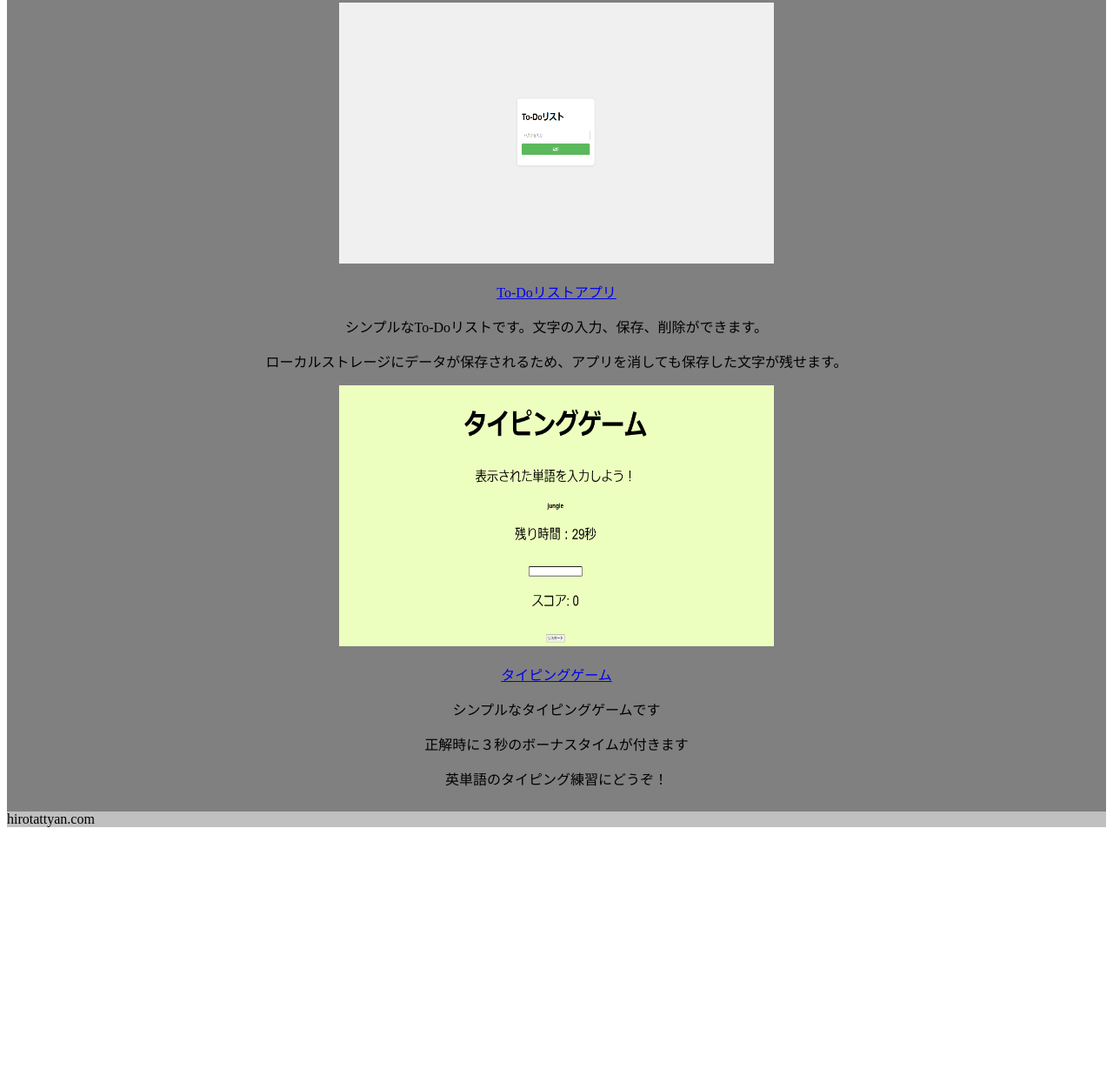
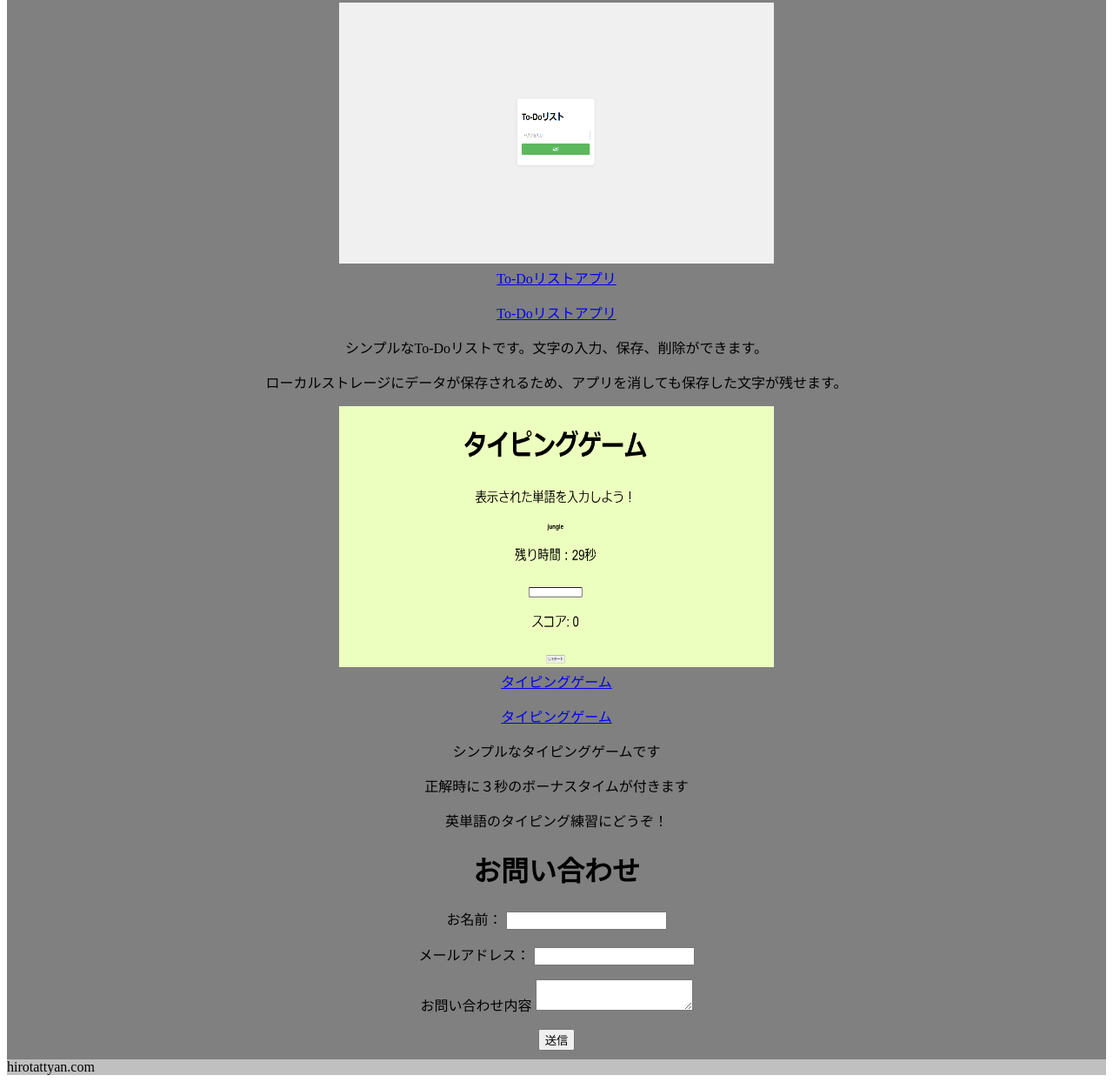
Before and after one commit to hirotattyan/github.io, a plain HTML site: page index.html in a window 1280 px wide. Shown: the part 519-1763 px from the top of the page at 87% size. Before the commit the page ends 1478 px from the top, so only its background shows below. Drawn offline with Linux system fonts and the light colour scheme.

Commit message:
Update index.html

```diff
--- a/index.html
+++ b/index.html
@@ -7,32 +7,38 @@
     </head>
   <body>
         <header>
-            <img src="ひろたっちゃんアイコン(ひろ).jpg" art="ひろたっちゃんのひろのほうのアイコン">
+            <img src="ひろたっちゃんアイコン(ひろ).jpg" alt="ひろたっちゃんのひろのほうのアイコン">
             <h1>ひろたっちゃん</h1>
             <p>新米プログラマーです</p>
             <p>Progateにて、HTML、CSS、JavaScriptを勉強しました</p>
             <p>連絡先はこちら</p>
-            <h2>mail-address:hirotattiyan@ymail.ne.jp TEL:090-8390-2060</h2>
+            <h2>mail-address:hirotatupapa@hotmail.com TEL:090-8390-2060</h2>
         </header>
         <main>
             <h2>☆MY Portfolio☆</h2>
-            <div class="contents">
-                <div class="to-do">
-                    <a href="To-Doリストアプリ.html">
-                     <img src="To-Doリスト.png" art="To-Doリストアプリの写真">
+
+                <div class="contents fade-in">
+                    <a href="To-Doリストアプリ/To-Doリストアプリ.html">
+                     <img src="To-Doリスト.png" alt="To-Doリストアプリの写真">
+                     <div class="overlay">To-Doリストアプリ</div>
                     </a>
+                </div>
+                <div>
                     <p>
-                        <a href="To-Doリストアプリ.html">To-Doリストアプリ</a>
+                        <a href="To-Doリストアプリ/To-Doリストアプリ.html">To-Doリストアプリ</a>
                     </p>
                     <p>シンプルなTo-Doリストです。文字の入力、保存、削除ができます。</p>
                     <p>ローカルストレージにデータが保存されるため、アプリを消しても保存した文字が残せます。</p>
                 </div>
-                <div class="typing">
-                    <a href="タイピングゲーム.html">
-                        <img src="タイピングゲーム.png" art="タイピングゲームの画像">
+                <div class="contents fade-in">
+                    <a href="タイピングゲーム/タイピングゲーム.html">
+                        <img src="タイピングゲーム.png" alt="タイピングゲームの画像">
+                        <div class="overlay">タイピングゲーム</div>
                     </a>
+                </div>
+                <div>
                     <p>
-                        <a href="タイピングゲーム.html">タイピングゲーム</a>
+                        <a href="タイピングゲーム/タイピングゲーム.html">タイピングゲーム</a>
                     </p>
                     <P>シンプルなタイピングゲームです</P>
                     <p>正解時に３秒のボーナスタイムが付きます</p>
@@ -40,10 +46,26 @@
 
                 </div>
 
-            </div>
+            <h1>お問い合わせ</h1>
+            <form action="http://formsubmit.co/hirotattiyan@ymail.jp" method="POST">
+                <p>
+                <label for="name">お名前：</label>
+                <input type="text" id="name" name="name">
+                </p>
+                <p>
+                <label for="email">メールアドレス：</label>
+                <input type="email" id="email" name="email">
+                </p>
+                <p>
+                <label for="message">お問い合わせ内容</label>
+                <textarea id="message" name="message" ></textarea>
+                </p>
+                <button type="submit">送信</button>
+            </form>
          </main>
         <footer>
             hirotattyan.com
         </footer>
+        <script src="Portfolio.js"></script>
     </body>
 </html>
```
